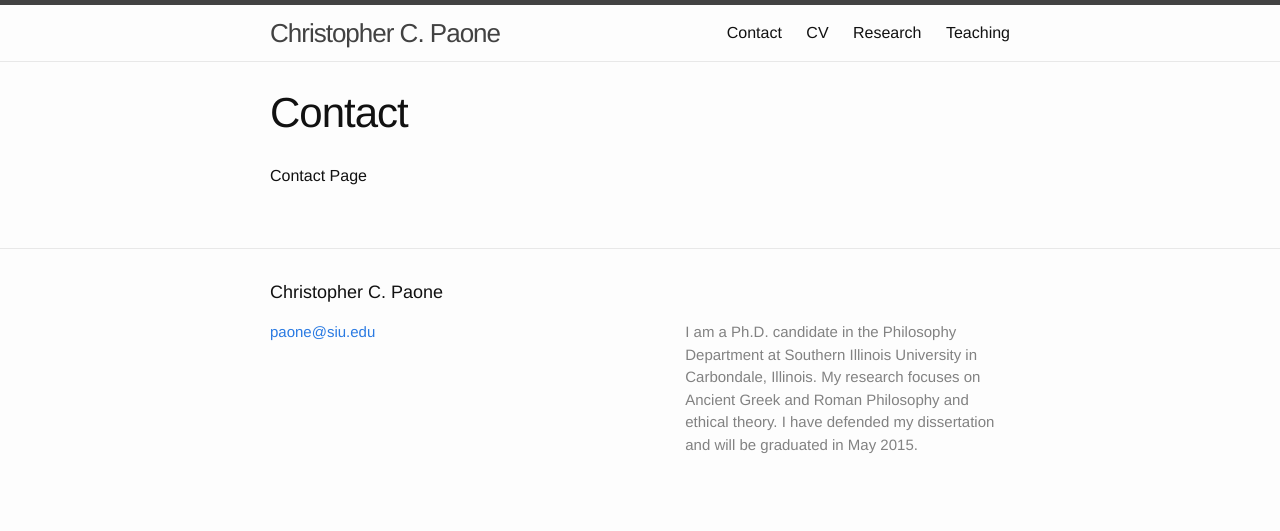
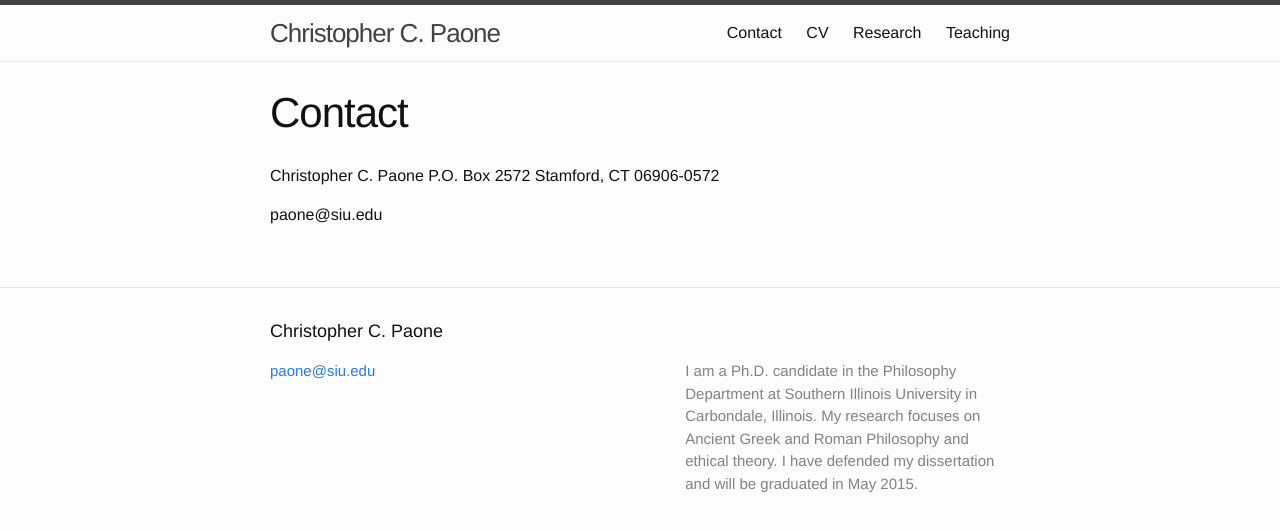
Before and after one commit to paonec/paonec.github.io, a Jekyll site: the page built from contact.md, in a window 1280 px wide. Shown: the top 531 px of the page. Built offline with Jekyll 4.4.1, drawn with Linux system fonts in a browser that asks for light colours.

Commit message:
Update contact.md
Test to see whether github pages will run it through jekyll

```diff
--- a/contact.md
+++ b/contact.md
@@ -4,4 +4,8 @@ title: Contact
 permalink: /contact/
 ---
 
-Contact Page
+Christopher C. Paone
+P.O. Box 2572
+Stamford, CT 06906-0572
+
+paone@siu.edu
```
Also changed, not shown: 1 other file.
